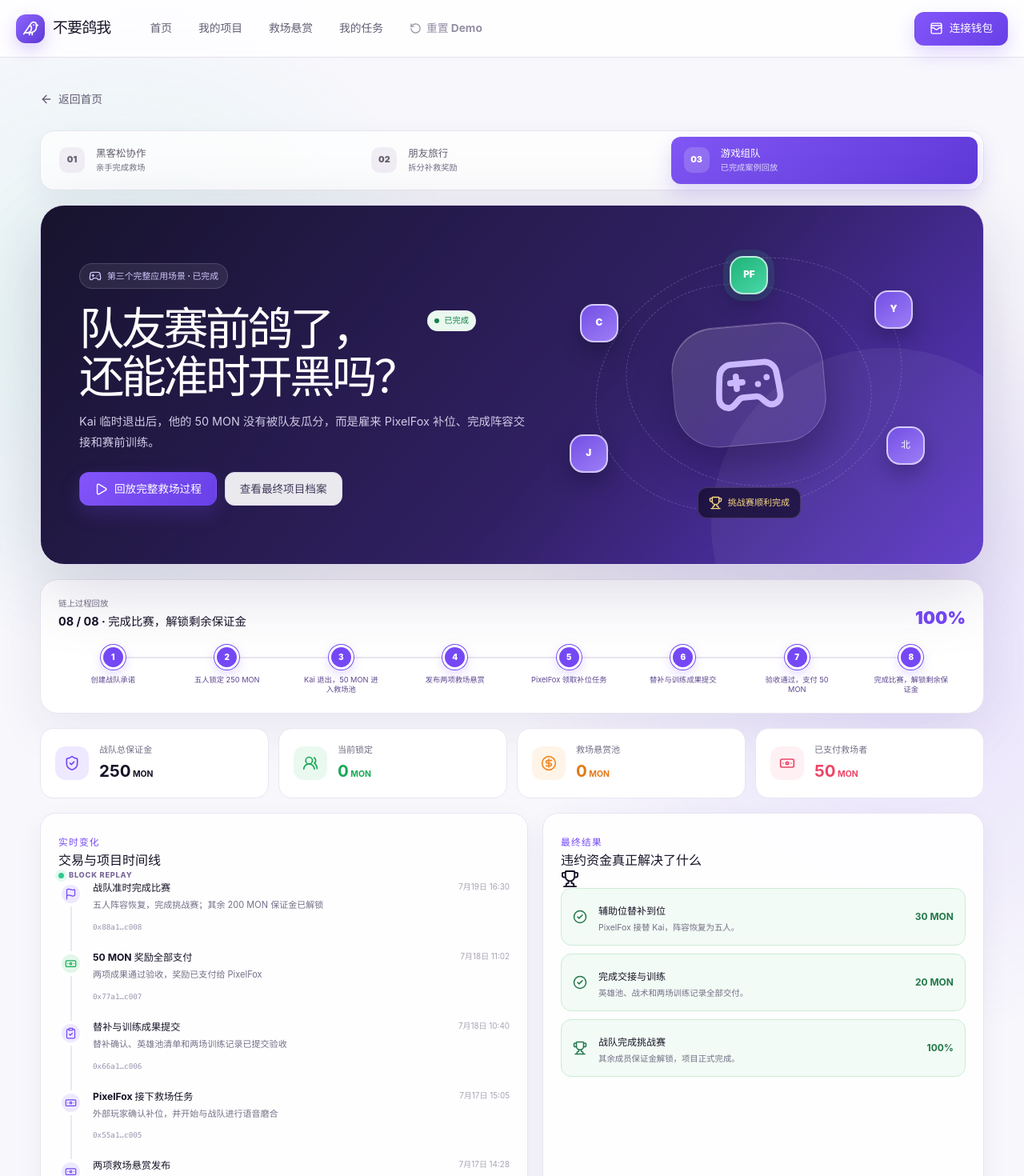
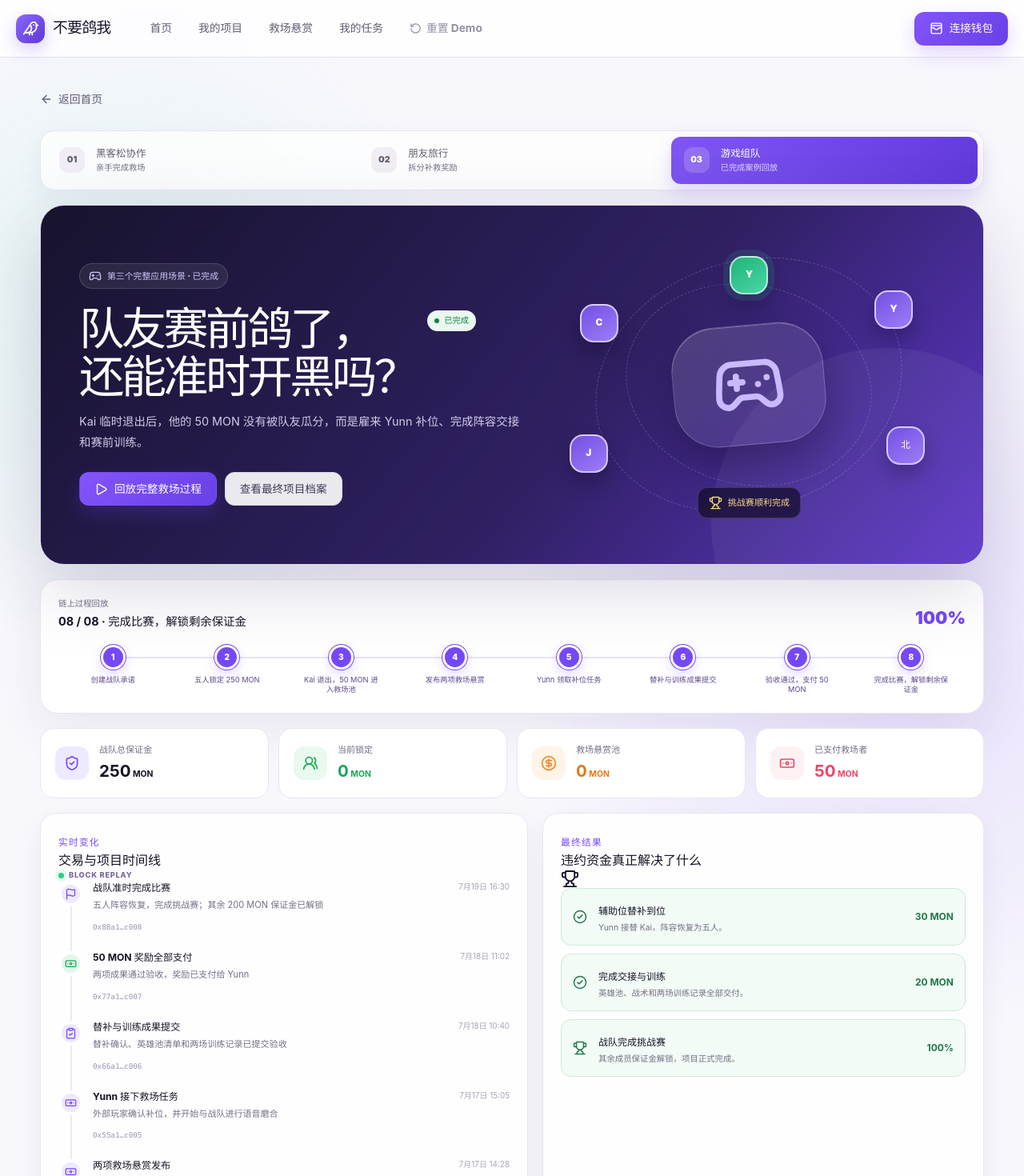
Before and after one commit to Gos0lis/dont-ghost-me, a React (Vite) app in the folder frontend/: page /game-case in a window 1280 px wide. Shown: the top 1470 px of the page at 80% size. Built offline with nearby package versions, Linux system fonts and the light colour scheme.

Commit message:
fix: use Yunn as the game rescue substitute

```diff
--- a/frontend/src/data/mockData.ts
+++ b/frontend/src/data/mockData.ts
@@ -244,7 +244,7 @@ const completedGameProject: Project = {
       name: 'Kai',
       address: '0xF12A438B85D09C71',
       role: '辅助位',
-      task: '已由 PixelFox 补位并完成阵容交接',
+      task: '已由 Yunn 补位并完成阵容交接',
       taskDeadline: '2026-07-18',
       deposit: 50,
       depositLocked: false,
@@ -320,7 +320,7 @@ const completedGameProject: Project = {
     {
       id: 'game-claimed',
       type: 'bounty',
-      title: 'PixelFox 接下救场任务',
+      title: 'Yunn 接下救场任务',
       description: '外部玩家确认补位，并开始与战队进行语音磨合',
       timestamp: '2026-07-17T15:05:00.000Z',
       txHash: '0x55a1b2c3d4e5f601234567890abcdef1234567890abcdef1234567890abc005',
@@ -337,7 +337,7 @@ const completedGameProject: Project = {
       id: 'game-paid',
       type: 'payment',
       title: '50 MON 奖励全部支付',
-      description: '两项成果通过验收，奖励已支付给 PixelFox',
+      description: '两项成果通过验收，奖励已支付给 Yunn',
       timestamp: '2026-07-18T11:02:00.000Z',
       txHash: '0x77a1b2c3d4e5f601234567890abcdef1234567890abcdef1234567890abc007',
     },
@@ -369,9 +369,9 @@ const completedGameBounties: Bounty[] = [
     sourceMemberId: 'kai',
     sourceNote: '奖励来自 Kai 的违约保证金',
     status: 'paid',
-    rescuerId: 'pixel-fox',
-    rescuerName: 'PixelFox',
-    rescuerAddress: '0x91FA52C1738B4E60',
+    rescuerId: 'yunn',
+    rescuerName: 'Yunn',
+    rescuerAddress: demoAccounts[1].address,
     paidTxHash: '0x77a1b2c3d4e5f601234567890abcdef1234567890abcdef1234567890abc007',
   },
   {
@@ -390,9 +390,9 @@ const completedGameBounties: Bounty[] = [
     sourceMemberId: 'kai',
     sourceNote: '奖励来自 Kai 的违约保证金',
     status: 'paid',
-    rescuerId: 'pixel-fox',
-    rescuerName: 'PixelFox',
-    rescuerAddress: '0x91FA52C1738B4E60',
+    rescuerId: 'yunn',
+    rescuerName: 'Yunn',
+    rescuerAddress: demoAccounts[1].address,
     paidTxHash: '0x77a1b2c3d4e5f601234567890abcdef1234567890abcdef1234567890abc007',
   },
 ]
@@ -436,7 +436,7 @@ export const showcaseBounties: Bounty[] = [
 
 export function createInitialChainState(): MockChainState {
   return {
-    version: 8,
+    version: 9,
     blockNumber: 12_345_670,
     accounts: structuredClone(demoAccounts),
     connection: { isConnected: false },
--- a/frontend/src/pages/GameCasePage.tsx
+++ b/frontend/src/pages/GameCasePage.tsx
@@ -34,7 +34,7 @@ const replayStates: Array<{
   { label: '五人锁定 250 MON', progress: 20, locked: 250, rescue: 0, paid: 0, status: 'active' },
   { label: 'Kai 退出，50 MON 进入救场池', progress: 35, locked: 200, rescue: 50, paid: 0, status: 'rescue_needed' },
   { label: '发布两项救场悬赏', progress: 45, locked: 200, rescue: 50, paid: 0, status: 'rescue_needed' },
-  { label: 'PixelFox 领取补位任务', progress: 60, locked: 200, rescue: 50, paid: 0, status: 'rescue_in_progress' },
+  { label: 'Yunn 领取补位任务', progress: 60, locked: 200, rescue: 50, paid: 0, status: 'rescue_in_progress' },
   { label: '替补与训练成果提交', progress: 72, locked: 200, rescue: 50, paid: 0, status: 'rescue_in_progress' },
   { label: '验收通过，支付 50 MON', progress: 90, locked: 200, rescue: 0, paid: 50, status: 'active_again' },
   { label: '完成比赛，解锁剩余保证金', progress: 100, locked: 0, rescue: 0, paid: 50, status: 'completed' },
@@ -90,7 +90,7 @@ export function GameCasePage() {
           <div className="game-hero-copy">
             <span className="game-kicker"><Gamepad2 size={16} />第三个完整应用场景 · 已完成</span>
             <div className="game-title-row"><h1>队友赛前鸽了，<br />还能准时开黑吗？</h1><StatusBadge status={snapshot.status} /></div>
-            <p>Kai 临时退出后，他的 50 MON 没有被队友瓜分，而是雇来 PixelFox 补位、完成阵容交接和赛前训练。</p>
+            <p>Kai 临时退出后，他的 50 MON 没有被队友瓜分，而是雇来 Yunn 补位、完成阵容交接和赛前训练。</p>
             <div className="game-hero-actions">
               <PrimaryButton
                 icon={playing ? <RefreshCw size={17} className="animate-spin" /> : <Play size={17} />}
@@ -110,7 +110,7 @@ export function GameCasePage() {
             <div className="game-player player-two">Y</div>
             <div className="game-player player-three">J</div>
             <div className="game-player player-four">北</div>
-            <div className={`game-player player-five ${step >= 4 ? 'rescued' : ''}`}>{step >= 4 ? 'PF' : '?'}</div>
+            <div className={`game-player player-five ${step >= 4 ? 'rescued' : ''}`}>{step >= 4 ? 'Y' : '?'}</div>
             <div className="game-result-chip"><Trophy size={17} /><span>{step === 7 ? '挑战赛顺利完成' : snapshot.label}</span></div>
           </div>
         </section>
@@ -152,7 +152,7 @@ export function GameCasePage() {
           <div className="panel game-outcome-panel">
             <div className="panel-title"><div><span className="eyebrow">最终结果</span><h2>违约资金真正解决了什么</h2></div><Trophy size={23} /></div>
             <div className="outcome-list">
-              <div className={step >= 4 ? 'done' : ''}><CheckCircle2 size={18} /><div><strong>辅助位替补到位</strong><p>PixelFox 接替 Kai，阵容恢复为五人。</p></div><b>30 MON</b></div>
+              <div className={step >= 4 ? 'done' : ''}><CheckCircle2 size={18} /><div><strong>辅助位替补到位</strong><p>Yunn 接替 Kai，阵容恢复为五人。</p></div><b>30 MON</b></div>
               <div className={step >= 5 ? 'done' : ''}><CheckCircle2 size={18} /><div><strong>完成交接与训练</strong><p>英雄池、战术和两场训练记录全部交付。</p></div><b>20 MON</b></div>
               <div className={step >= 7 ? 'done' : ''}><Trophy size={18} /><div><strong>战队完成挑战赛</strong><p>其余成员保证金解锁，项目正式完成。</p></div><b>100%</b></div>
             </div>
--- a/frontend/src/services/mockContractService.ts
+++ b/frontend/src/services/mockContractService.ts
@@ -11,7 +11,7 @@ import type {
 } from '../contracts/types'
 import { createInitialChainState, DEMO_BOUNTY_ID } from '../data/mockData'
 
-const STORAGE_KEY = 'dont-ghost-me:mock-chain:v8'
+const STORAGE_KEY = 'dont-ghost-me:mock-chain:v9'
 
 const wait = (ms: number) => new Promise((resolve) => window.setTimeout(resolve, ms))
 const clone = <T,>(value: T): T => structuredClone(value)
@@ -31,7 +31,7 @@ function readState(): MockChainState {
   }
   try {
     const parsed = JSON.parse(raw) as MockChainState
-    if (parsed.version !== 8) throw new Error('outdated mock state')
+    if (parsed.version !== 9) throw new Error('outdated mock state')
     return parsed
   } catch {
     const initial = createInitialChainState()
```
